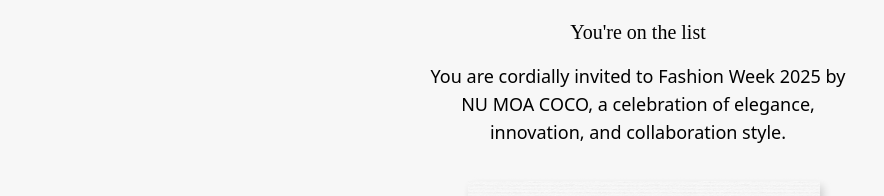
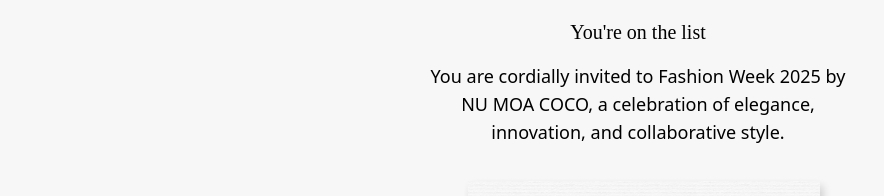
Before and after one commit to JPCSNUMOA/ICONIQUE-INVITATION, a React (Vite) app: page / in a window 1280 px wide. Shown: the part 186-382 px from the top of the page, without its empty margins (2-886 px from the left). Built offline with nearby package versions, Linux system fonts and the light colour scheme.

Commit message:
collaborative

```diff
--- a/src/pages/WelcomeScreen.jsx
+++ b/src/pages/WelcomeScreen.jsx
@@ -62,7 +62,7 @@
                         <img className='max-w-[90%] w-full' src={mainlogo} />
 
                         <p className='font-[Times_New_Roman] text-xl font-semi'>You're on the list</p>
-                        <p className='font-sans text-xs md:text-lg text-center'>You are cordially invited to Fashion Week 2025 by NU MOA COCO, a celebration of elegance, innovation, and collaboration style.</p>
+                        <p className='font-sans text-xs md:text-lg text-center'>You are cordially invited to Fashion Week 2025 by NU MOA COCO, a celebration of elegance, innovation, and collaborative style.</p>
                         <div className="h-[20%] min-w-[450px] min-h-[150px]   w-full bg-center bg-contain bg-no-repeat bg-[url('./assets/tape-text-input.png')] flex justify-center items-center">
                             <input type='text' onChange={(e) => { setUserCode(e.target.value) }} value={UserCode} maxLength={16} className=' w-5/9 text-xl xl:text-2xl font-[Time_New_Roman] text-center uppercase min-h-8' placeholder='Enter Code' />
                         </div>
```
